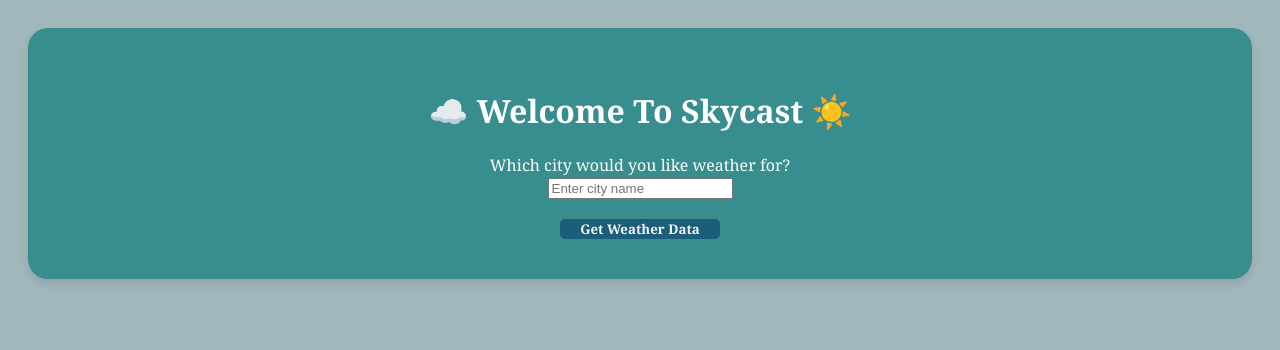
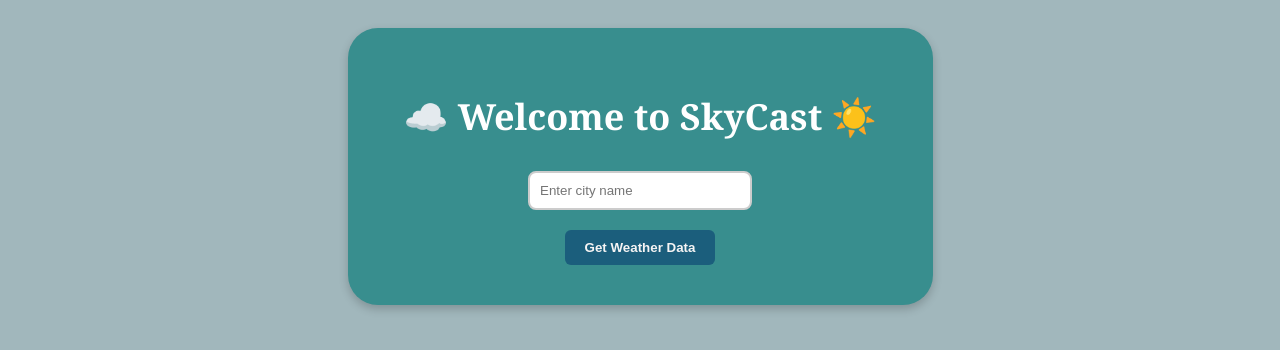
Before and after one commit to amalluu/weather-app, a Flask app: page / in a window 1280 px wide. Shown: the top 350 px of the page. Run offline with Flask 3, Linux system fonts and the light colour scheme.

Commit message:
some more changes

```diff
--- a/web/app.py
+++ b/web/app.py
@@ -34,6 +34,7 @@ def show_results():
         return"Please enter a city name!"
 
 
+
     else:
         clean_city = city.strip()#removes unnecessary spacings that entered
         url = f"http://api.openweathermap.org/data/2.5/weather?q={clean_city}&appid={api_key}&units=metric"
--- a/web/templates/index.html
+++ b/web/templates/index.html
@@ -10,34 +10,45 @@
             background-color:  #a1b7bc;
             padding: 20px; /*Adds space inside the page border*/
             text-align: center;/* Centers all text content horizontally */
+            align-items: center;
             }
         .box{
                     background-color: #388e8e ;
-                    border-radius: 20px;/* Rounded corners*/
+                    border-radius:30px;/* Rounded corners*/
                     padding: 40px; /* Space inside the box*/
                     display: inline- block; /* Makes the box fit its content and be centerable*/
-                    box-shadow:  0 5px 9px rgba(0,0,0,0.1); /*Shadow effect*/
+                    box-shadow:  0 4px 10px rgba(0,0,0,0.2); /*Shadow effect*/
                     color: white;
+                    width: 505px;
+                    margin: 0 auto;
 
                 }
         .button {
                     background-color:#1b5e7c;
-                    font-family: Cambria, Cochin, Georgia, Times, 'Times New Roman', serif;
-                    border-radius: 5px;
+                    border-radius: 6px;
                     margin-top: 20px;
                     display: inline-block;
                     text-decoration: none;
                     font-weight: bold;
                     color: #f5f4f4;/*text color*/
-                    padding: 1px 20px;
+                    padding: 10px 20px;
                     border: none;
                     cursor: pointer;
                 }
-       .input[type="text"]{
-            padding: 10px;
-            border-radius: 4px;
-            border: 1px solid grey;
-            font-family: 'Lucida Sans', 'Lucida Sans Regular', 'Lucida Grande', 'Lucida Sans Unicode', Geneva, Verdana, sans-serif;
+        input[type="text"] {
+    padding: 10px;
+    border-radius: 8px;
+    width: 200px;
+    border: 2px solid #ccc; /* normal gray border */
+    outline: none;
+}
+
+input[type="text"]:focus {
+    border: 2px solid green; /* show green only on click */
+    box-shadow: 0 0 5px rgba(0, 128, 0, 0.3); /* subtle glow effect */
+}
+
+
         }
         .button:hover{
             background-color:  #14445c ;
@@ -45,7 +56,7 @@
         }
 
 
-        .h1{
+        h1{
            margin-bottom: 30px;
            font-size: 36px;
         }
@@ -54,16 +65,15 @@
         </style>
 </head>
 
-
-<div class=" box">
-    <h1> ☁️ Welcome To Skycast ☀️</h1>
+<body>
+<div class="box">
+    <h1> ☁️ Welcome to SkyCast ☀️</h1>
 
  <FORM method ="POST" action= "/results"> <!-- post sents data user entered to the server and /results - go to the results route and do the function -->
 
-    <label>Which city would you like weather for?</label><br>
 
-    <input type="text" name = "cityname" id = "cityname" placeholder="Enter city name"> <BR>
-        <button type ="submit" class = "button"> Get Weather Data </button>
+    <input type="text" name = "cityname" id = "cityname" placeholder="Enter city name" autocomplete="off" required> <BR>
+    <button type ="submit" class = "button"> Get Weather Data </button>
     </FORM>
     </div>
 </body>
```
Also changed, not shown: web/templates/results.html (+11 -3 lines).
